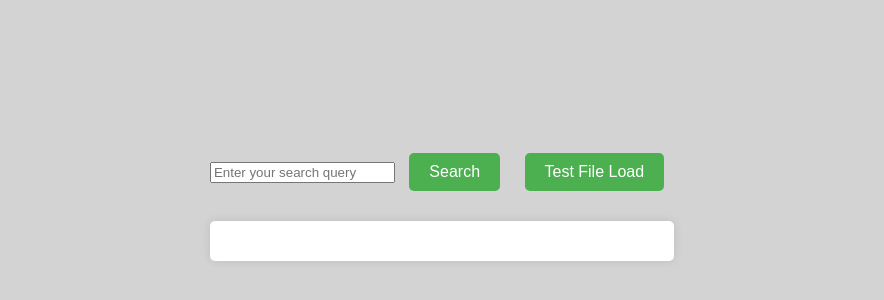
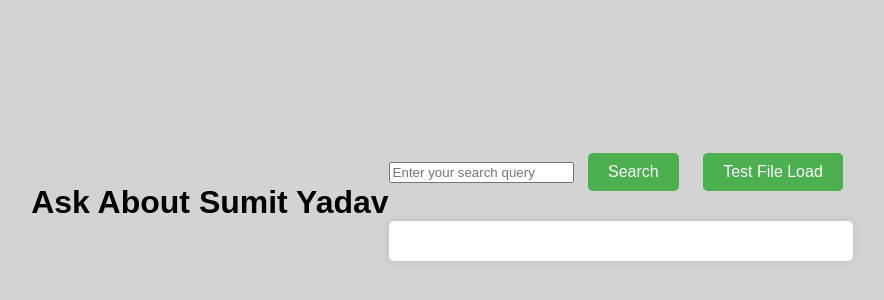
Before and after one commit to rockerritesh/portfolio.llm, a plain HTML site: page index.html in a window 1280 px wide. Shown: the part 198-498 px from the top of the page, without its empty margins (198-1082 px from the left). Drawn offline with Linux system fonts and the light colour scheme.

Commit message:
Update index.html

```diff
--- a/index.html
+++ b/index.html
@@ -4,6 +4,7 @@
     <meta charset="UTF-8">
     <meta name="viewport" content="width=device-width, initial-scale=1.0">
     <title>Text Search App</title>
+    <h1> Ask About Sumit Yadav </h1>
     <style>
         body, html {
             height: 100%;
```
